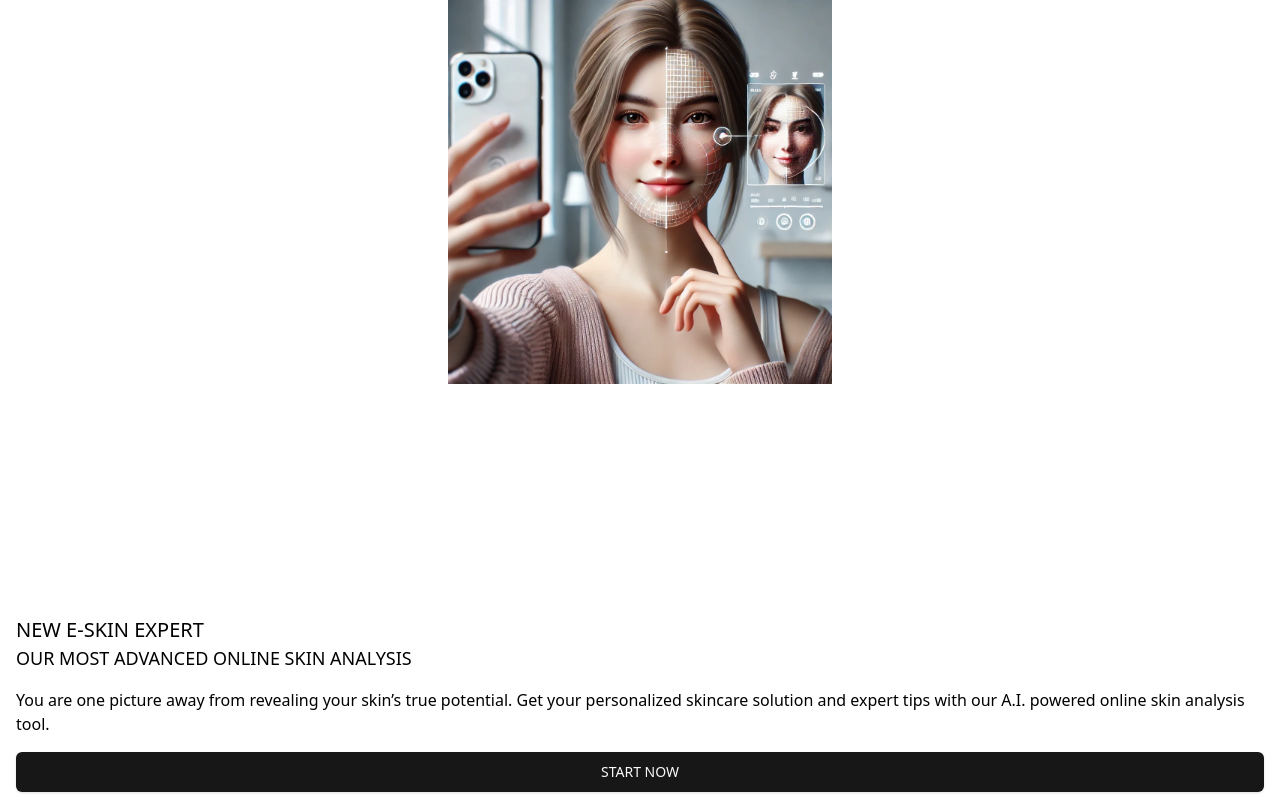
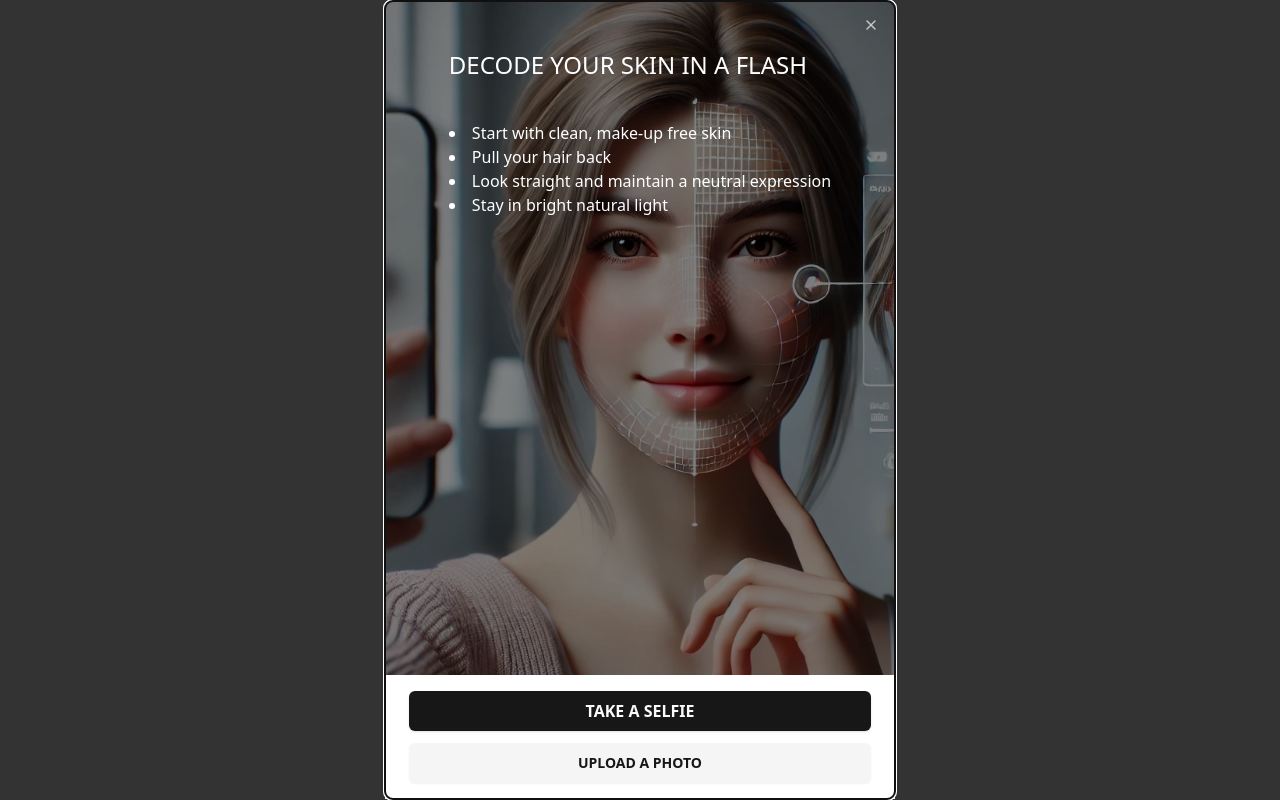
Before and after one commit to UltraRaptorYT/LumiSkin, a React (Vite) app: page / in a window 1280 px wide. Built offline with nearby package versions, Linux system fonts and the light colour scheme; no server answers.

Commit message:
Add Upload Feature and Webcam

```diff
--- a/package.json
+++ b/package.json
@@ -10,6 +10,7 @@
     "preview": "vite preview"
   },
   "dependencies": {
+    "@google/generative-ai": "^0.21.0",
     "@radix-ui/react-dialog": "^1.1.4",
     "@radix-ui/react-slot": "^1.1.1",
     "class-variance-authority": "^0.7.1",
@@ -18,6 +19,7 @@
     "next-themes": "^0.4.4",
     "react": "^18.3.1",
     "react-dom": "^18.3.1",
+    "react-icons": "^5.4.0",
     "react-router-dom": "^6.28.1",
     "react-webcam": "^7.2.0",
     "sonner": "^1.7.1",
--- /dev/null
+++ b/src/components/ui/skeleton.tsx
@@ -0,0 +1,15 @@
+import { cn } from "@/lib/utils"
+
+function Skeleton({
+  className,
+  ...props
+}: React.HTMLAttributes<HTMLDivElement>) {
+  return (
+    <div
+      className={cn("animate-pulse rounded-md bg-neutral-900/10 dark:bg-neutral-50/10", className)}
+      {...props}
+    />
+  )
+}
+
+export { Skeleton }
--- a/src/pages/Home.tsx
+++ b/src/pages/Home.tsx
@@ -1,13 +1,75 @@
 import heroBG from "@/assets/herobg.webp";
-import { useState, useEffect } from "react";
+import { useState, useEffect, useRef, useCallback } from "react";
 import { Button } from "@/components/ui/button";
 import { Dialog, DialogContent, DialogTrigger } from "@/components/ui/dialog";
 import { cn } from "@/lib/utils";
+import Webcam from "react-webcam";
+import { Input } from "@/components/ui/input";
 
 export default function Home() {
-  const [dialogState, setDialogState] = useState<number>(0);
+  const webcamRef = useRef<Webcam>(null);
+  const capture = useCallback(() => {
+    if (webcamRef.current) {
+      const imageSrc = webcamRef.current.getScreenshot();
+      if (imageSrc) {
+        const arr = imageSrc.split(",");
+        const mimeMatch = arr[0].match(/:(.*?);/);
+        if (!mimeMatch || arr.length < 2) {
+          console.error("Invalid Base64 string");
+          return;
+        }
+
+        const mime = mimeMatch[1]; // Extract MIME type
+        const bstr = atob(arr[1]); // Decode Base64
+        const n = bstr.length;
+        const u8arr = new Uint8Array(n);
+
+        for (let i = 0; i < n; i++) {
+          u8arr[i] = bstr.charCodeAt(i);
+        }
+
+        const file = new File(
+          [u8arr],
+          new Date().toISOString() + "." + mime.split("/")[1],
+          { type: mime }
+        );
+        setFile(file); // Set the File object
+      }
+    }
+  }, [webcamRef]);
+
+  const videoConstraints = {
+    width: 720,
+    height: 1280,
+    facingMode: "user",
+  };
+
+  const [dialogOpen, setDialogOpen] = useState<boolean>(true);
+  const [dialogState, setDialogState] = useState<number>(2);
+  const [file, setFile] = useState<File>();
+
+  useEffect(() => {
+    if ([2].includes(dialogState)) {
+      setDialogState(1);
+    }
+  }, [dialogOpen]);
+
+  const handleFileChange = (event: React.ChangeEvent<HTMLInputElement>) => {
+    const selectedFile = event.target.files?.[0];
+    if (selectedFile) {
+      setFile(selectedFile);
+      console.log(selectedFile);
+    }
+  };
+
+  useEffect(() => {
+    if (file) {
+      console.log(file);
+    }
+  }, [file]);
+
   const dialogContent = [
-    <div className="z-10 flex w-full items-center justify-center flex-col gap-10">
+    <div className="flex w-full items-center justify-center flex-col gap-10 p-6">
       <div className="w-[85%]">
         <h2 className="text-lg font-bold">
           READY TO DECODE YOUR SKIN IN A FLASH?
@@ -27,15 +89,60 @@ export default function Home() {
         START NOW
       </Button>
     </div>,
-    <div className="z-10 flex w-full items-center justify-center flex-col gap-10">
-      <h2 className="text-2xl">DECODE YOUR SKIN IN A FLASH</h2>
-      <div></div>
+    <div className="flex w-full items-center justify-center flex-col gap-10 h-full pt-12">
+      <div className="flex flex-col gap-10 px-6">
+        <h2 className="text-2xl">DECODE YOUR SKIN IN A FLASH</h2>
+        <ul className="list-disc list-inside">
+          <li>Start with clean, make-up free skin </li>
+          <li>Pull your hair back </li>
+          <li>Look straight and maintain a neutral expression</li>
+          <li>Stay in bright natural light</li>
+        </ul>
+      </div>
+      <div className="mt-auto w-full bg-white text-black px-6 py-4 flex flex-col gap-3">
+        <Button
+          className="w-full text-base font-bold"
+          size="lg"
+          onClick={() => setDialogState(2)}
+        >
+          TAKE A SELFIE
+        </Button>
+        <Button
+          className="w-full font-bold"
+          size="lg"
+          variant={"secondary"}
+          asChild
+        >
+          <label htmlFor="picture" className="cursor-pointer">
+            UPLOAD A PHOTO
+          </label>
+        </Button>
+        <Input
+          id="picture"
+          type="file"
+          className="hidden"
+          onChange={handleFileChange}
+        />
+      </div>
+    </div>,
+    <div className="p-3 w-full">
+      <Webcam
+        audio={false}
+        height={1280}
+        ref={webcamRef}
+        screenshotFormat="image/jpeg"
+        width={720}
+        videoConstraints={videoConstraints}
+        mirrored={true}
+        className="rounded-lg mx-auto aspect-[300/450]"
+      />
+      <button onClick={capture}>Capture photo</button>
     </div>,
   ];
   return (
     <div className="h-full flex flex-col items-center justify-center container mx-auto">
-      <img src={heroBG} className="max-w-96 mx-auto w-full" />
-      <div className="container px-4 py-2 mx-auto mt-auto">
+      <img src={heroBG} className="max-w-md mx-auto w-full" />
+      <div className="container max-w-md px-4 py-2 mx-auto mt-auto">
         <h2 className="text-xl">NEW E-SKIN EXPERT</h2>
         <h3 className="text-lg">OUR MOST ADVANCED ONLINE SKIN ANALYSIS</h3>
         <p className="my-4">
@@ -44,7 +151,7 @@ export default function Home() {
           powered online skin analysis tool.
         </p>
 
-        <Dialog>
+        <Dialog open={dialogOpen} onOpenChange={setDialogOpen}>
           <DialogTrigger asChild>
             <Button variant={"default"} className="w-full" size={"lg"}>
               START NOW
@@ -52,7 +159,7 @@ export default function Home() {
           </DialogTrigger>
           <DialogContent
             className={cn(
-              "h-full bg-overlay bg-center bg-cover text-white flex",
+              "h-full bg-overlay bg-center bg-cover text-white flex p-0",
               dialogState == 0 ? "items-end" : "items-center"
             )}
             style={{
```
Also changed, not shown: 2 other files (tests, documents, lock files or other folders).
